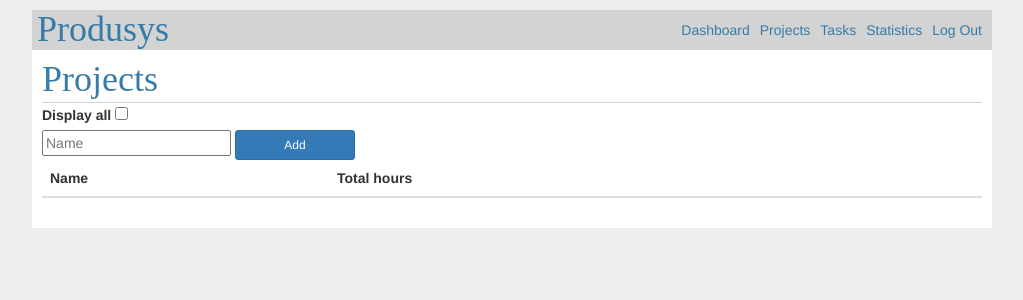
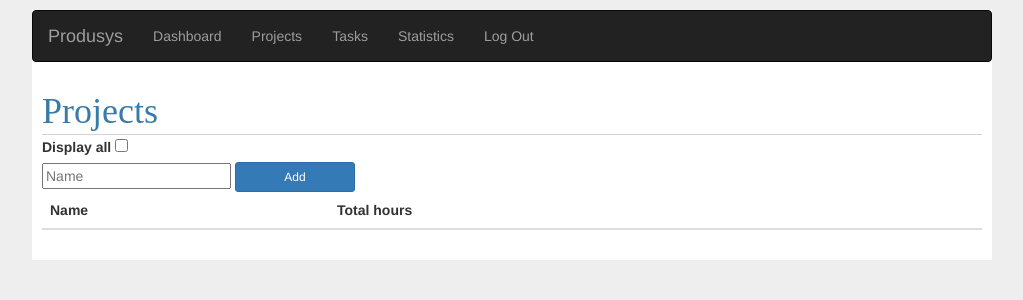
Before and after one commit to YaShock/Produsys, a Flask app: page /projects/ in a window 1280 px wide. Shown: the top 300 px of the page, without its empty margins (128-1151 px from the left). Run offline with Flask 2, Linux system fonts and the light colour scheme; the visitor is signed in with stand-in values (Sample User, id 1); data comes from the database, SQL or seed files in the repository; data that the repository does not hold is empty; some libraries are stand-ins or nearby versions.

Commit message:
Use responsive navigation bar

```diff
--- a/produsys/static/style.css
+++ b/produsys/static/style.css
@@ -23,35 +23,6 @@ a {
 hr {
   border: none;
   border-top: 1px solid lightgray;
-}
-
-nav {
-  background: lightgray;
-  display: flex;
-  align-items: center;
-  padding: 0 0.5rem;
-}
-
-nav h1 {
-  flex: auto;
-  margin: 0;
-}
-
-nav h1 a {
-  text-decoration: none;
-  padding: 0.25rem 0.5rem;
-}
-
-nav ul  {
-  display: flex;
-  list-style: none;
-  margin: 0;
-  padding: 0;
-}
-
-nav ul li a, nav ul li span, header .action {
-  display: block;
-  padding: 0.5rem;
 }
 
 .content {
@@ -104,21 +75,6 @@ nav ul li a, nav ul li span, header .action {
   margin-bottom: 0;
 }
 
-/*.content form {
-  margin: 1em 0;
-  display: flex;
-  flex-direction: column;
-}
-
-.content label {
-  font-weight: bold;
-  margin-bottom: 0.5em;
-}*/
-
-/*.content input, .content textarea {
-  margin-bottom: 1em;
-}*/
-
 .content textarea {
   min-height: 12em;
   resize: vertical;
--- a/produsys/templates/base.html
+++ b/produsys/templates/base.html
@@ -6,20 +6,26 @@
 {% endblock %}
 
 {% block navbar %}
-  <nav>
-    <h1>Produsys</h1>
-    <ul>
-      {% if g.user %}
+  <nav class="navbar navbar-inverse">
+    <div class="container-fluid">
+      <div class="navbar-header">
+        <button type="button" class="navbar-toggle" data-toggle="collapse" data-target="#myNavbar">
+          <span class="icon-bar"></span>
+          <span class="icon-bar"></span>
+          <span class="icon-bar"></span>
+        </button>
+        <a class="navbar-brand" href="{{ url_for('index') }}">Produsys</a>
+      </div>
+      <div class="collapse navbar-collapse" id="myNavbar">
+        <ul class="nav navbar-nav">
           <li><a href="{{ url_for('dashboard.index') }}">Dashboard</a>
           <li><a href="{{ url_for('projects.index') }}">Projects</a>
           <li><a href="{{ url_for('tasks.index') }}">Tasks</a>
           <li><a href="{{ url_for('statistics.index') }}">Statistics</a>
           <li><a href="{{ url_for('auth.logout') }}">Log Out</a>
-      {% else %}
-        <li><a href="{{ url_for('auth.register') }}">Register</a>
-        <li><a href="{{ url_for('auth.login') }}">Log In</a>
-      {% endif %}
         </ul>
+      </div>
+    </div>
   </nav>
 {% endblock %}
 
```
Lines whose indentation alone changed are shown as unchanged.
